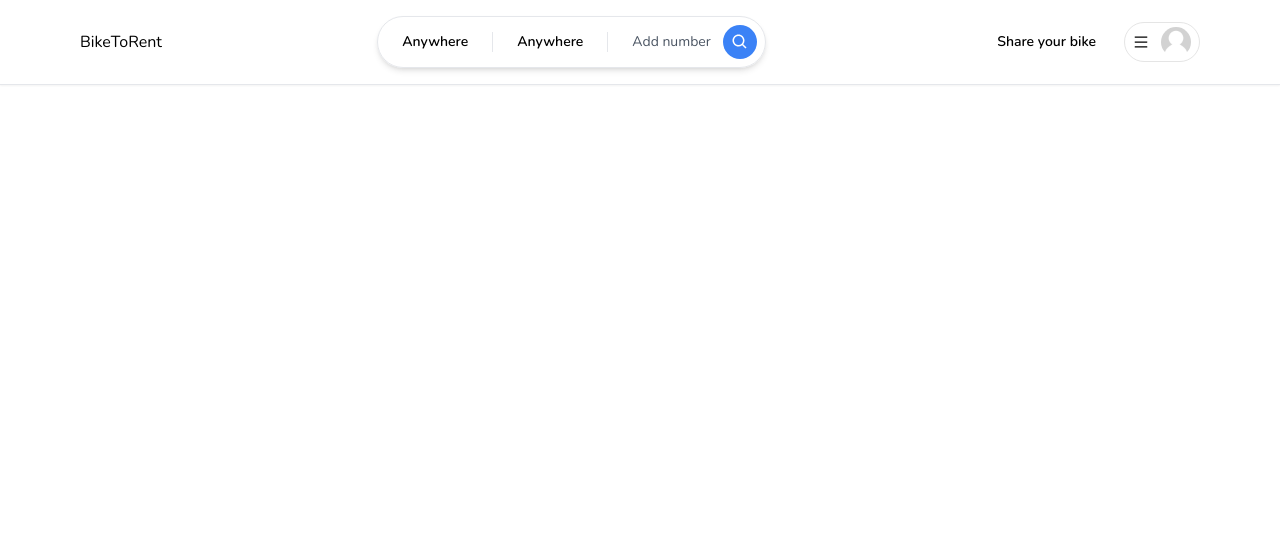
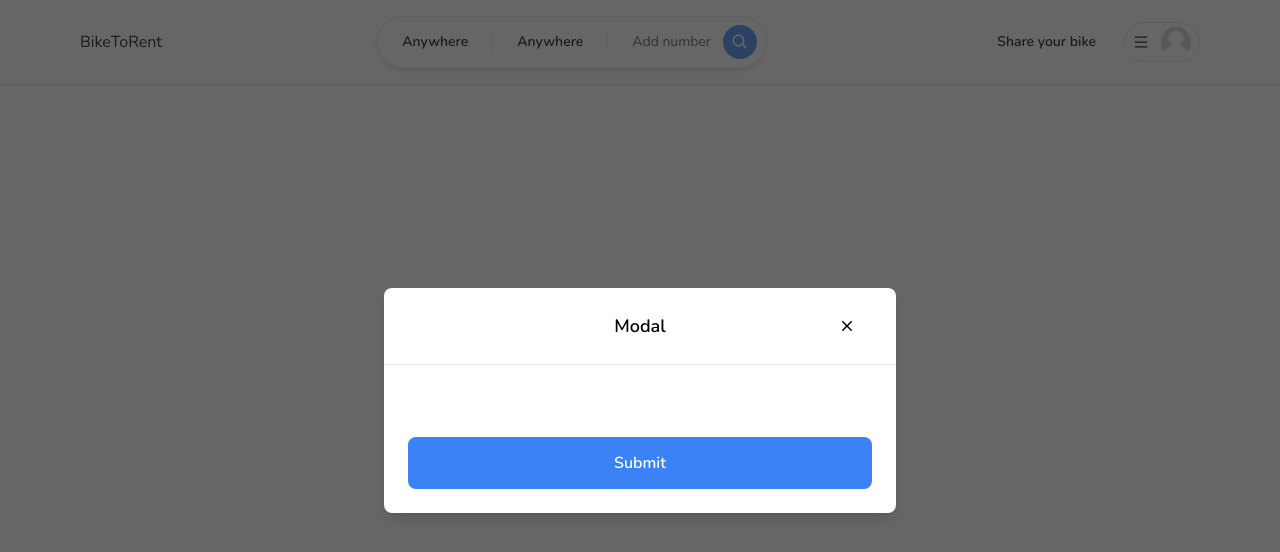
Before and after one commit to Mat2dr/bike2rent, a Next.js app: page / in a window 1280 px wide. Shown: the top 552 px of the page. Built offline with nearby package versions, Linux system fonts and the light colour scheme.

Commit message:
modal base

```diff
--- /dev/null
+++ b/app/components/Button.tsx
@@ -0,0 +1,54 @@
+'use client';
+
+interface ButtonProps {
+    label: string;
+    onClick: (e: React.MouseEvent<HTMLButtonElement>) => void;
+    disabled?: boolean;
+    outline?: boolean;
+    small?: boolean;
+    icon?: IconType;
+}
+
+import React from 'react'
+import { IconType } from 'react-icons';
+
+const Button: React.FC<ButtonProps> = ({
+    label, onClick, disabled, outline, small, icon: Icon
+}) => {
+  return (
+    <button
+      disabled={disabled}
+      onClick={onClick}
+      className={`
+        relative
+        disabled:opacity-70
+        disabled:cursor-not-allowed
+        rounded-lg
+        hover:opacity-80
+        transition
+        w-full
+        ${outline ? 'bg-white' : 'bg-blue-500'}
+        ${outline ? 'border-black' : 'border-blue-500'}
+        ${outline ? 'text-black' : 'text-white'}
+        ${small ? 'text-sm' : 'text-md'}
+        ${small ? 'py-1' : 'py-3'}
+        ${small ? 'font-light' : 'font-semibold'}
+        ${small ? 'border-[1px]' : 'border-2'}
+      `}
+    >
+      {Icon && (
+        <Icon
+          size={24}
+          className="
+            absolute
+            left-4
+            top-3
+          "
+        />
+      )}
+      {label}
+    </button>
+  )
+}
+
+export default Button
--- /dev/null
+++ b/app/components/ClientOnly.tsx
@@ -0,0 +1,30 @@
+'use client';
+
+import {useState, useEffect} from "react";
+
+interface ClientOnlyProps {
+    children: React.ReactNode;
+}
+
+const ClientOnly: React.FC<ClientOnlyProps> = ({
+    children
+}) => {
+    const [hasMounted, setHasMounted] = useState(false);
+
+    useEffect(() => {
+        setHasMounted(true);
+    }, []);
+
+    if (!hasMounted) {
+        return null;
+    }
+
+
+  return (
+    <>
+    {children}
+    </>
+  )
+}
+
+export default ClientOnly;
--- a/app/components/Navbar/Navbar.tsx
+++ b/app/components/Navbar/Navbar.tsx
@@ -3,7 +3,7 @@
 import Container from "../Container";
 import Logo from "./Logo";
 import Search from "./Search";
-import UserMenu from "./Usermenu";
+import UserMenu from "./UserMenu";
 
 const Navbar = () => {
     return (
--- a/app/components/Navbar/Usermenu.tsx
+++ b/app/components/Navbar/Usermenu.tsx
@@ -1,4 +1,5 @@
 'use client';
+
 import { AiOutlineMenu } from 'react-icons/ai'
 import Avatar from '../Avatar';
 import { useCallback, useState } from 'react';
--- /dev/null
+++ b/app/components/modals/Modal.tsx
@@ -0,0 +1,98 @@
+'use client';
+
+import { useCallback, useEffect, useState } from "react";
+import { IoMdClose } from "react-icons/io"
+import Button from "../Button";
+
+interface ModalProps {
+    isOpen?: boolean;
+    onClose: () => void;
+    onSubmit: () => void;
+    title?: string;
+    body?: React.ReactElement;
+    footer?: React.ReactElement;
+    actionLabel: string;
+    disabled?: boolean;
+    secondaryAction: () => void;
+    secondaryActionLabel?: string;
+}
+
+const Modal: React.FC<ModalProps> = ({
+    isOpen, onClose, onSubmit, title, body, footer, actionLabel, disabled, secondaryAction, secondaryActionLabel
+}) => {
+    const [showModal, setShowModal] = useState(isOpen);
+
+    useEffect(() => {
+      setShowModal(isOpen)
+    }, [isOpen])
+
+    const handleClose = useCallback(() => {
+        if(disabled) {
+            return;
+        }
+
+        setShowModal(false);
+        setTimeout(() => {
+            onClose();
+        }, 300);
+      }, [disabled, onClose]);
+
+      const handleSubmit = useCallback(() => {
+        if(disabled) {
+            return;
+        }
+
+        onSubmit();
+      }, [disabled, onSubmit]);
+
+      const handleSecondaryAction = useCallback(() => {
+        if(disabled || !secondaryAction) {
+            return;
+        }
+
+        secondaryAction();
+      }, [disabled, secondaryAction]);
+
+      if (!isOpen) {
+        return null;
+      }
+
+      return (
+        <>
+          <div className="justify-center items-center flex overflow-x-hidden overflow-y-auto fixed inset-0 z-50 outline-none focus:outline-none bg-neutral-800/70">
+            <div className="relative w-full md:w-4/6 lg:w-3/6 xl:w-2/5 my-6 mx-auto h-full lg:h-auto md:h-auto">
+              {/*content*/}
+              <div className={`translateduration-300h-full ${showModal ? 'translate-y-0' : 'translate-y-full'} ${showModal ? 'opacity-100' : 'opacity-0'}`}>
+                <div className="translate h-full lg:h-auto md:h-auto border-0 rounded-lg shadow-lg relative flex flex-col w-full bg-white outline-none focus:outline-none">
+                  {/*header*/}
+                  <div className="flex items-center p-6 rounded-t justify-center relative border-b-[1px]">
+                    <div className="text-lg font-semibold">
+                      {title}
+                    </div>
+                    <button className="p-1 border-0 hover:opacity-70 transition absolute right-9" onClick={handleClose}>
+                      <IoMdClose size={18} />
+                    </button>
+                  </div>
+                  {/*body*/}
+                  <div className="relative p-6 flex-auto">
+                    {body}
+                  </div>
+                  {/*footer*/}
+                  <div className="flex flex-col gap-2 p-6">
+                    <div className="flex flex-row items-center gap-4 w-full">
+                      { secondaryAction && secondaryActionLabel && (
+                        <Button outline disabled={disabled} label={secondaryActionLabel} onClick={handleSecondaryAction}/>
+                      )}
+                      <Button disabled={disabled} label={actionLabel} onClick={handleSubmit}/>
+                    </div>
+                    {footer}
+                  </div>
+                </div>
+              </div>
+            </div>
+          </div>
+        </>
+      );
+}
+
+export default Modal
--- a/app/layout.tsx
+++ b/app/layout.tsx
@@ -1,7 +1,9 @@
 import './globals.css'
 import type { Metadata } from 'next'
 import { Nunito } from 'next/font/google'
-import Navbar from './components/Navbar/Navbar';
+import Navbar from './components/navbar/Navbar';
+import ClientOnly from './components/ClientOnly';
+import Modal from './components/modals/Modal';
 
 export const metadata: Metadata = {
   title: 'Bike2rent',
@@ -20,7 +22,10 @@
   return (
     <html lang="en">
       <body className={font.className}>
-        <Navbar />
+        <ClientOnly>
+          <Modal actionLabel='Submit' isOpen title='Modal'/>
+          <Navbar />
+        </ClientOnly>
         {children}
       </body>
     </html>
```
